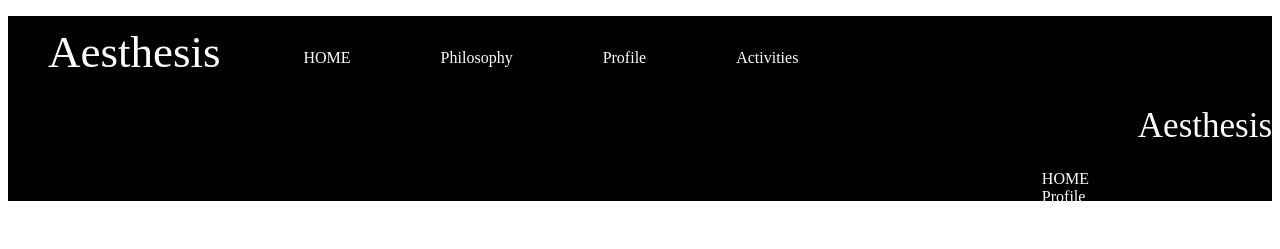
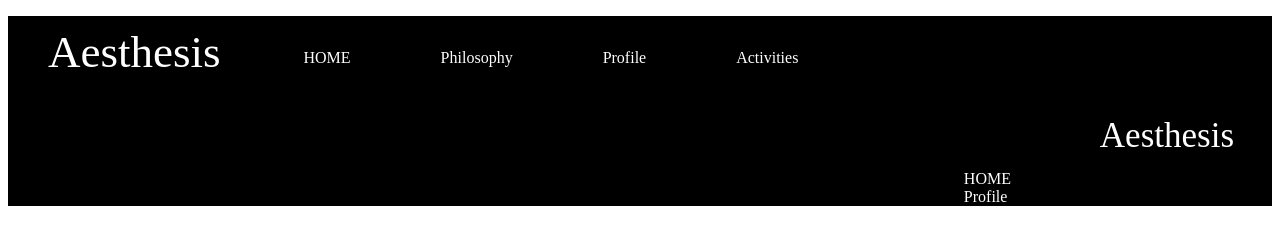
Before and after one commit to 12erg/test, a plain HTML site: page index.html in a window 1280 px wide. Drawn offline with Linux system fonts and the light colour scheme.

Commit message:
Update index.html

```diff
--- a/index.html
+++ b/index.html
@@ -24,20 +24,21 @@
 
 .footer{
       background-color:black;
-      height:95px;
+      height:100px;
       color:white;
 
       }
 .footer-logo{
       font-size:35px;
       float:right;
+  padding:10px 38px 10px 40px;
       }
 .footer-list{
       float:right;
       }
 .footer-list li{
       list-style:none;
-      padding bottom:25px;
+      padding bottom:20px;
 
       }
 
```
